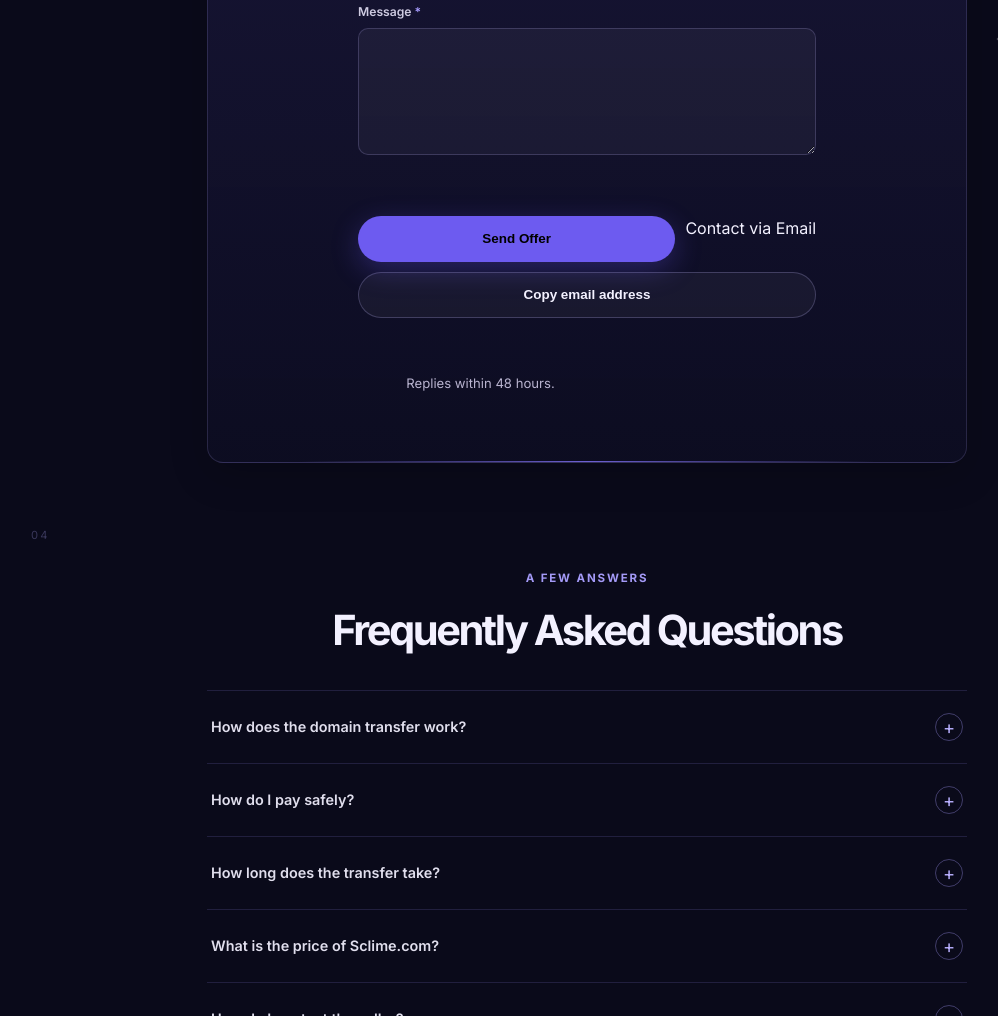
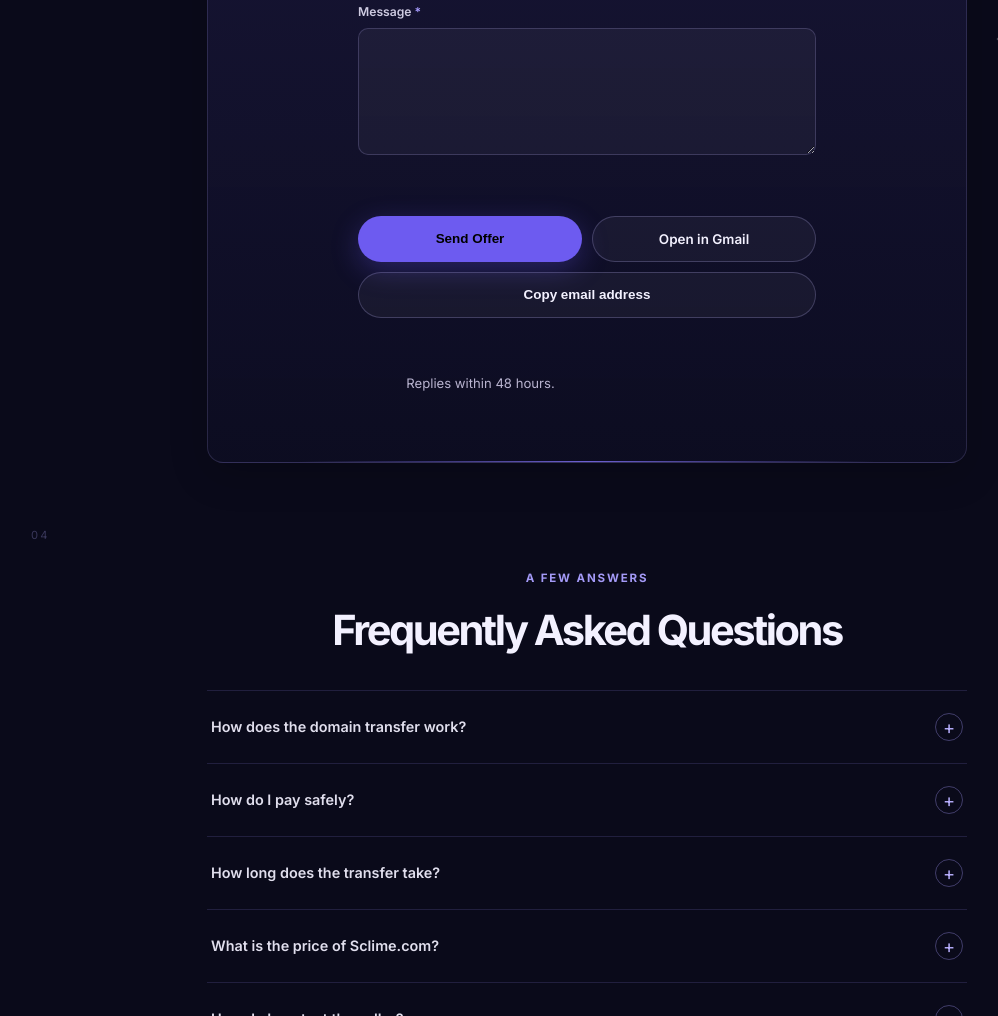
Before and after one commit to jooepro/sclime, a plain HTML site: page index.html in a window 1280 px wide. Shown: the part 3120-4136 px from the top of the page, without its empty margins (53-1051 px from the left). Drawn offline with Linux system fonts and the light colour scheme.

Commit message:
Replace email link with Gmail button

```diff
--- a/index.html
+++ b/index.html
@@ -165,11 +165,7 @@
               </div>
               <div class="offer-submit-row">
                 <button class="button button--primary" type="submit">Send Offer</button>
-                <a href="https://mail.google.com/mail/?view=cm&fs=1&to=yousefshabank@gmail.com"
-   target="_blank"
-   rel="noopener noreferrer">
-   Contact via Email
-</a>
+                <a class="button button--ghost" id="gmail-link" href="#" target="_blank" rel="noopener noreferrer">Open in Gmail</a>
                 <button class="button button--ghost" id="copy-email-button" type="button">Copy email address</button>
               </div>
               <p class="copy-status" id="copy-status" aria-live="polite"></p>
```
